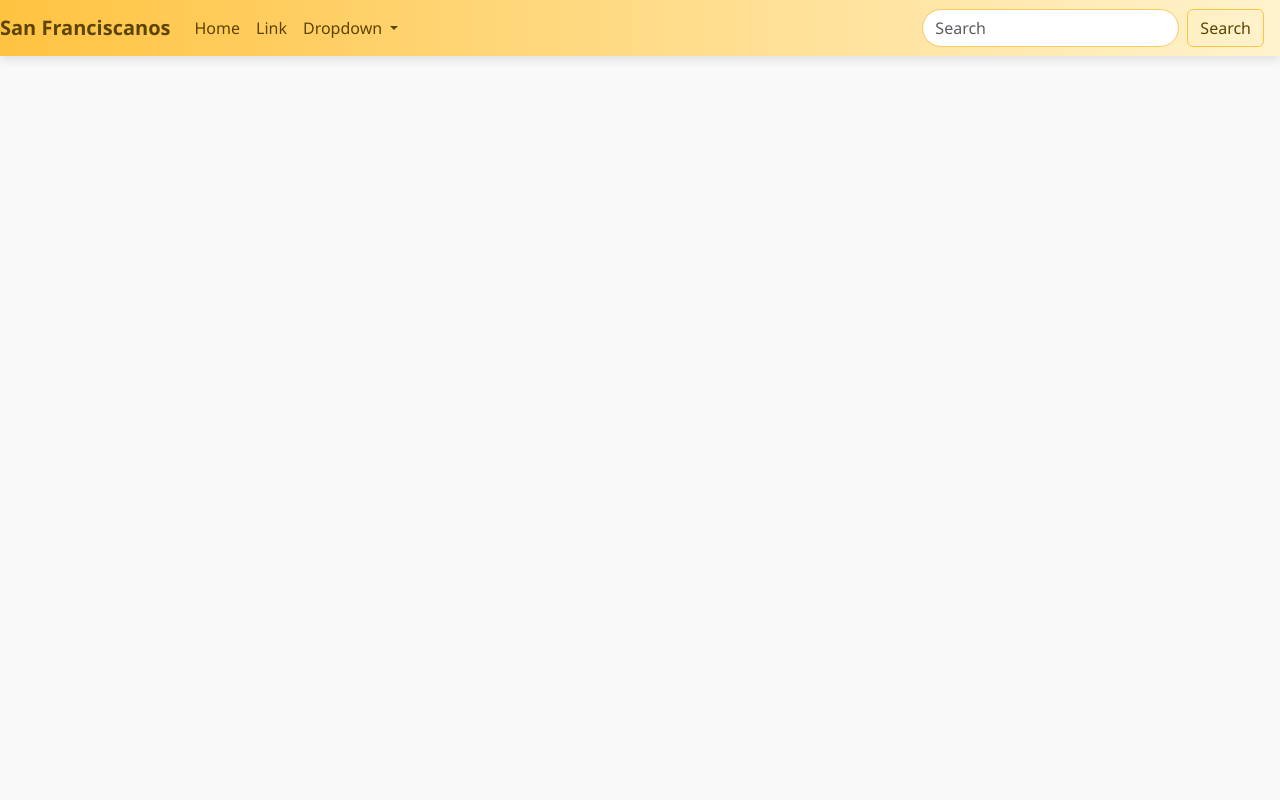
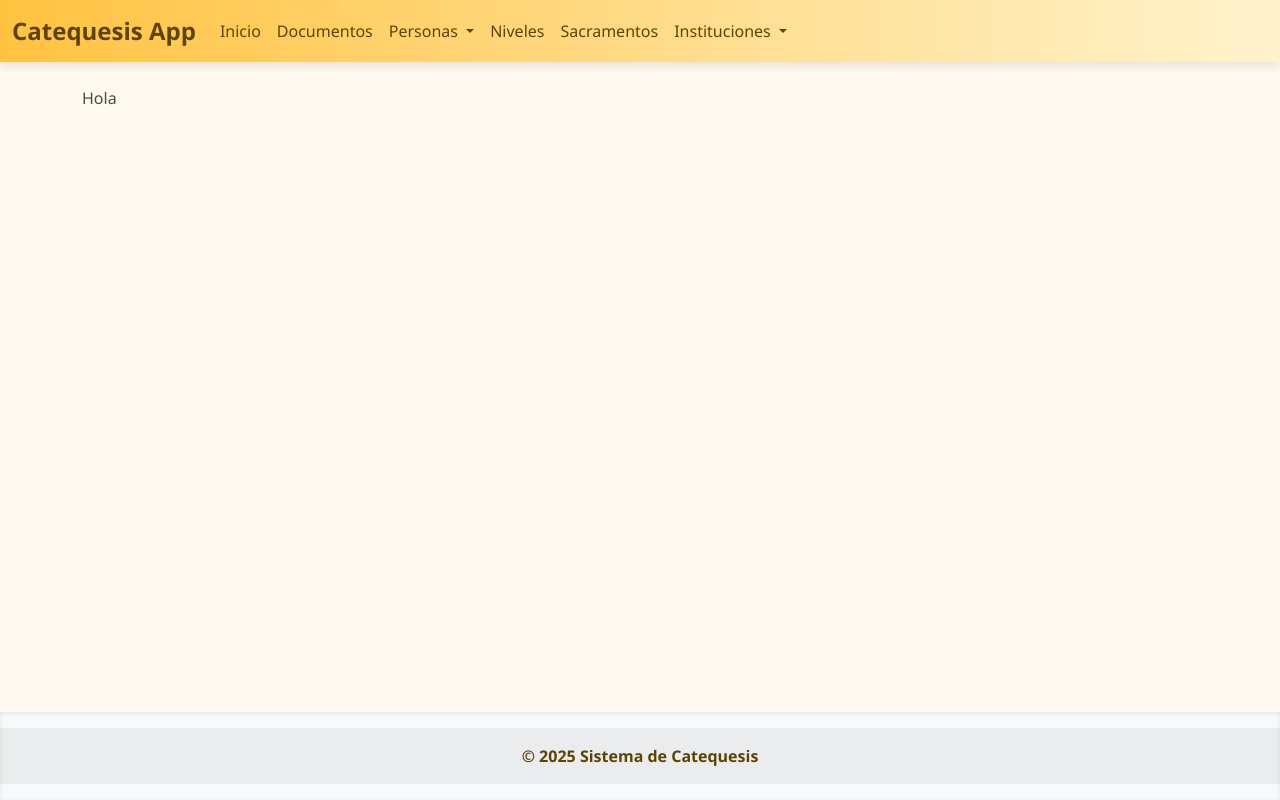
Before and after one commit to G4B0CM/SanFranciscanosPython, a Flask app: template SanFranciscanos/templates/index.html in a window 1280 px wide. Run offline with Flask 3, Linux system fonts and the light colour scheme; the template is opened without the code that fills it, so the values that code supplies are empty; some libraries are stand-ins or nearby versions.

```diff
--- a/SanFranciscanos/__init__.py
+++ b/SanFranciscanos/__init__.py
@@ -30,6 +30,7 @@ def create_app():
             f"mssql+pyodbc://{USERNAME}:{PASSWORD}@{NAME_SERVER}/{DATABASE}?"
             f"driver=ODBC+Driver+17+for+SQL+Server"
             "&TrustServerCertificate=yes"
+            "&charset=utf8"  # <-- AÑADIR ESTA LÍNEA
         )
     else:
         CONNECTION_STRING = (
@@ -37,6 +38,7 @@ def create_app():
             f"driver=ODBC+Driver+17+for+SQL+Server"
             "&Trusted_Connection=yes"
             "&TrustServerCertificate=yes"
+            "&charset=utf8"  # <-- AÑADIR ESTA LÍNEA
         )
 
     print(f"Intentando conectar con: {CONNECTION_STRING.replace(PASSWORD, '****') if PASSWORD else CONNECTION_STRING}")
--- a/SanFranciscanos/home.py
+++ b/SanFranciscanos/home.py
@@ -7,7 +7,7 @@ bp = Blueprint('home',__name__)
 
 @bp.route('/')
 def index():
-    return render_template('pagina-inicio.html')
+    return render_template('index.html')
 
 
 @bp.route('/login')
--- a/SanFranciscanos/templates/index.html
+++ b/SanFranciscanos/templates/index.html
@@ -1,122 +1,5 @@
-<!DOCTYPE html>
-<html lang="en">
-<head>
-  <meta charset="UTF-8">
-  <meta name="viewport" content="width=device-width, initial-scale=1.0">
-  <link href="https://cdn.jsdelivr.net/npm/bootstrap@5.3.5/dist/css/bootstrap.min.css" rel="stylesheet" integrity="sha384-SgOJa3DmI69IUzQ2PVdRZhwQ+dy64/BUtbMJw1MZ8t5HZApcHrRKUc4W0kG879m7" crossorigin="anonymous">
-  <title>Document</title>
-
-  <style>
-    body {
-      font-family: 'Segoe UI', Tahoma, Geneva, Verdana, sans-serif;
-      background: #f9f9f9;
-    }
-
-    .navbar {
-      background: linear-gradient(90deg, rgb(255, 195, 65) 0%, #fff3cd 100%);
-      box-shadow: 0 4px 10px rgba(0, 0, 0, 0.1);
-    }
-
-    .navbar-brand {
-      font-weight: bold;
-      color: #5c4400;
-      transition: color 0.3s ease;
-    }
-
-    .navbar-brand:hover {
-      color: #3e2d00;
-    }
-
-    .nav-link {
-      color: #5c4400 !important;
-      transition: color 0.3s ease;
-    }
-
-    .nav-link:hover {
-      color: #3e2d00 !important;
-    }
-
-    .dropdown-menu {
-      background-color: #fff8e1;
-      border: none;
-      box-shadow: 0px 4px 12px rgba(0, 0, 0, 0.1);
-    }
-
-    .dropdown-item {
-      color: #5c4400;
-      transition: background-color 0.3s ease;
-    }
-
-    .dropdown-item:hover {
-      background-color: rgb(255, 223, 135);
-    }
-
-    .navbar-search {
-      padding-right: 1rem;
-    }
-
-    .form-control {
-      border-radius: 20px;
-      border: 1px solid #ffcb63;
-      transition: box-shadow 0.3s ease;
-    }
-
-    .form-control:focus {
-      box-shadow: 0 0 5px 1px rgba(255, 195, 65, 0.5);
-      border-color: rgb(255, 195, 65);
-    }
-
-    .btn-outline-success {
-      border-color: rgb(255, 195, 65);
-      color: #5c4400;
-      transition: background-color 0.3s ease, color 0.3s ease;
-    }
-
-    .btn-outline-success:hover {
-      background-color: rgb(255, 195, 65);
-      color: white;
-    }
-  </style>
-</head>
-<body>
-
-  <nav class="navbar navbar-expand-lg navbar-light">
-    <a class="navbar-brand" href="#">San Franciscanos</a>
-    <button class="navbar-toggler" type="button" data-toggle="collapse" data-target="#navbarSupportedContent"
-      aria-controls="navbarSupportedContent" aria-expanded="false" aria-label="Toggle navigation">
-      <span class="navbar-toggler-icon"></span>
-    </button>
-
-    <div class="collapse navbar-collapse" id="navbarSupportedContent">
-      <ul class="navbar-nav mr-auto">
-        <li class="nav-item active">
-          <a class="nav-link" href="#">Home <span class="sr-only"></span></a>
-        </li>
-        <li class="nav-item">
-          <a class="nav-link" href="#">Link</a>
-        </li>
-        <li class="nav-item dropdown">
-          <a class="nav-link dropdown-toggle" href="#" id="navbarDropdown" role="button"
-            data-toggle="dropdown" aria-haspopup="true" aria-expanded="false">
-            Dropdown
-          </a>
-          <div class="dropdown-menu" aria-labelledby="navbarDropdown">
-            <a class="dropdown-item" href="#">Action</a>
-            <a class="dropdown-item" href="#">Another action</a>
-            <div class="dropdown-divider"></div>
-            <a class="dropdown-item" href="#">Something else here</a>
-          </div>
-        </li>
-      </ul>
-    </div>
-
-    <div class="navbar-search">
-      <form class="d-flex my-2 my-lg-0">
-        <input class="form-control me-2" type="search" placeholder="Search" aria-label="Search">
-        <button class="btn btn-outline-success my-2 my-sm-0" type="submit">Search</button>
-      </form>
-    </div>
-  </nav>
-
-</body>
-</html>
+{% extends 'base.html' %}
+{% block title %}San Franciscanos{% endblock %}
+{% block content %}
+Hola
+{%endblock %}
```
Also changed, not shown: SanFranciscanos/documents.py (+52 -19 lines).
